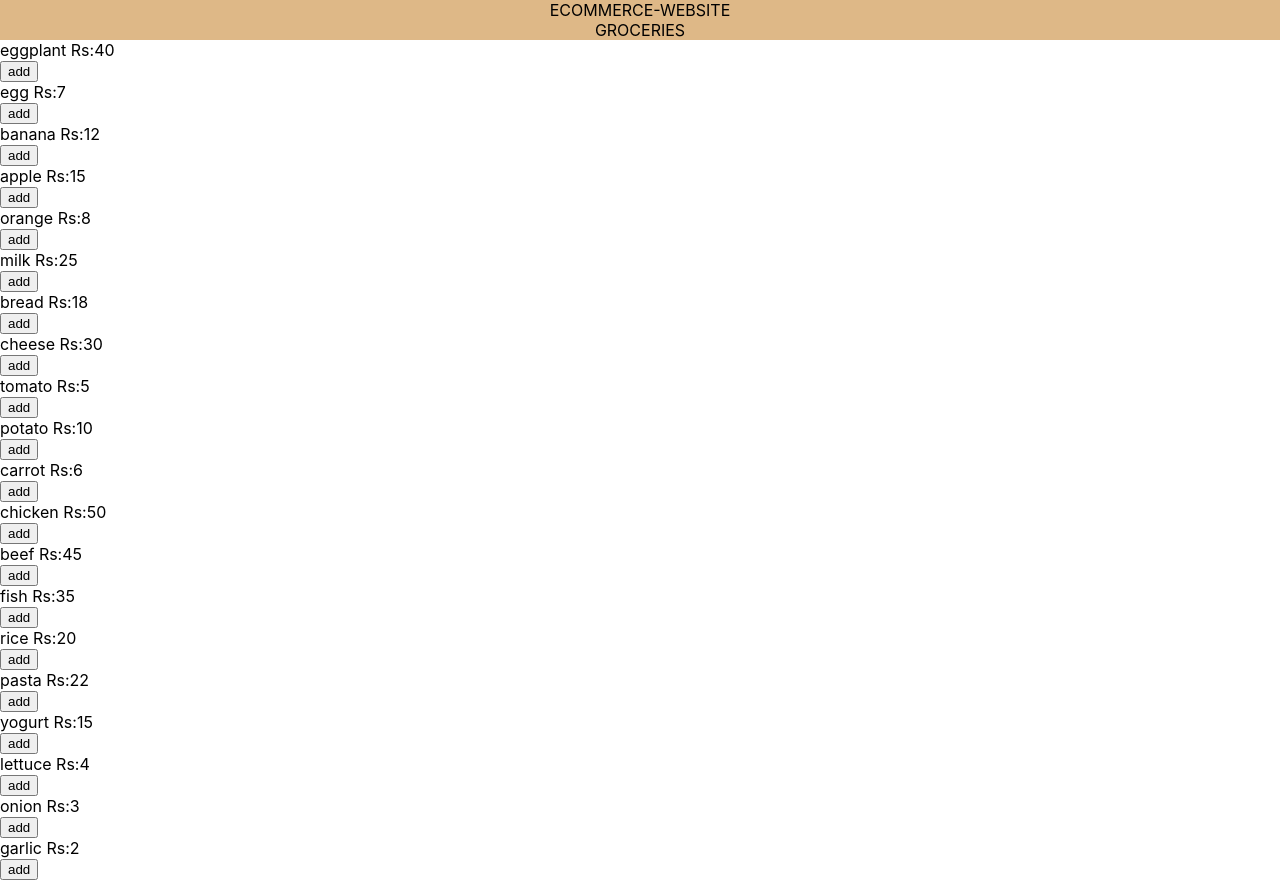
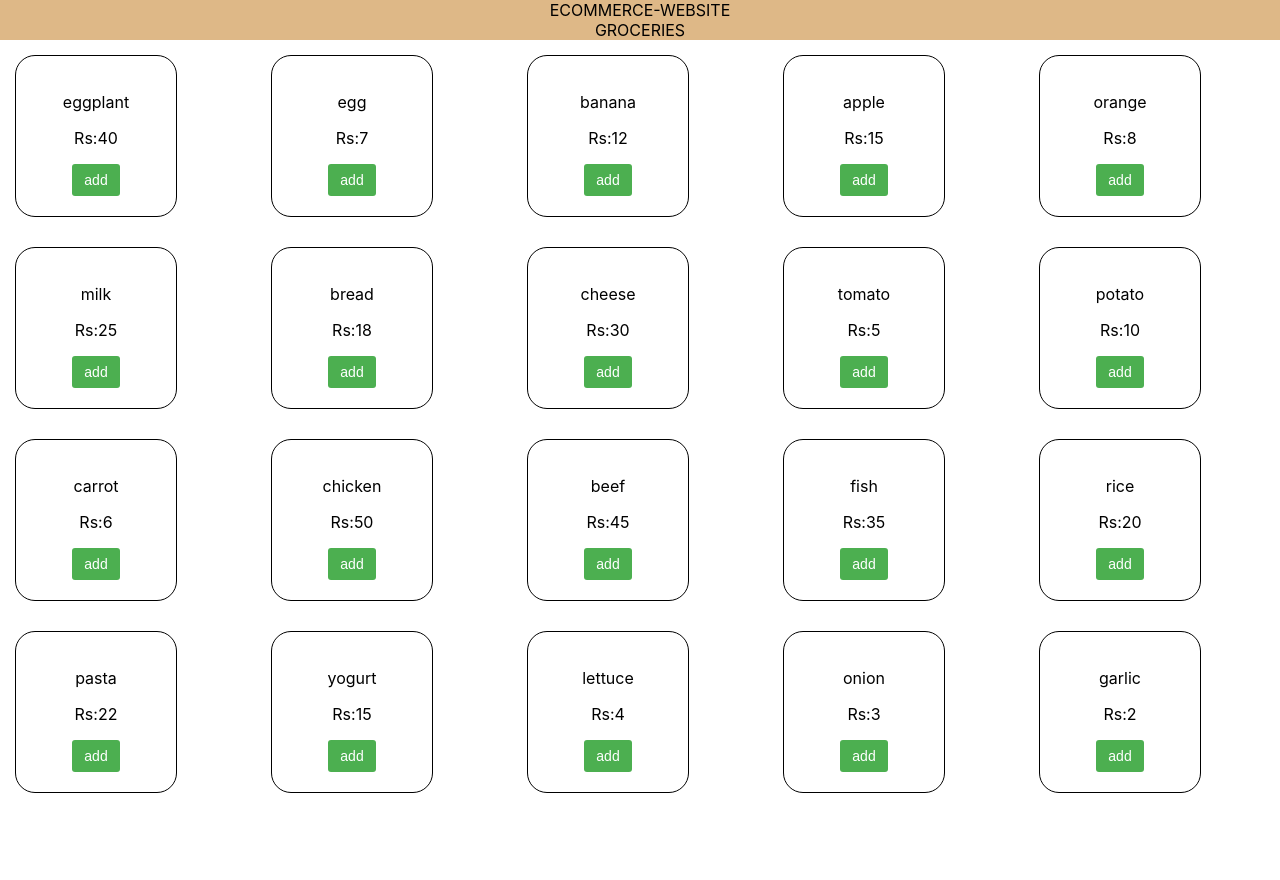
Before and after one commit to Shirshak-15/ecommerce, a React (Create React App) app: page /groceries in a window 1280 px wide. After the commit the page ends 808 px from the top, so only its background shows below. Built offline with nearby package versions, Linux system fonts and the light colour scheme.

Commit message:
the styling of groceries page has been done

```diff
--- a/src/App.css
+++ b/src/App.css
@@ -61,3 +61,44 @@
 text-align: center;
 background-color:burlywood;
 }
+
+.itemcard{
+ height: 120px;
+ width: 120px;
+ border: black solid;
+ border-radius: 20px;
+ border-width: 1px;
+ padding: 20px;
+ margin: 15px;
+ text-align: center;
+}
+
+
+
+
+.itempage{
+
+  display: grid;
+  grid-template-columns: repeat(5, 1fr);
+
+
+
+}
+
+.itembutton
+{
+  background-color: #4CAF50;
+  color: white;
+  border: none;
+  padding: 8px 12px;
+  text-align: center;
+  text-decoration: none;
+  display: inline-block;
+  font-size: 14px;
+  cursor: pointer;
+  border-radius: 3px
+}
+
+.itembutton:hover {
+  background-color: #45a049;
+}
--- a/src/Groceries.js
+++ b/src/Groceries.js
@@ -4,20 +4,21 @@ import React from 'react';
 const Groceries = (props) => {
     const handleclick = (newitem) => {
         props.setcart(previtem=>[...previtem, newitem]);
+
     }
 
     return (
         <div>
         <div className="centerDiv">GROCERIES</div>
 
-        {props.list.map((e)=>{ return<div key={e.name}>
-            <div>{e.name} Rs:{e.price}</div>
+        <div className='itempage'>{props.list.map((e)=>{ return<div className='itemcard'  key={e.name} >
+            <p>{e.name}</p><p>Rs:{e.price}</p>
 
-            <button onClick={() => handleclick({ name:`${e.name}` , price: `${e.price}` })}>add</button>
+            <button className='itembutton' onClick={() => handleclick({ name:`${e.name}` , price: `${e.price}` })}>add</button>
 
-            </div>
+               </div>
 
-        })}
+        })}</div>
 
             {console.log(props.cart)}
         </div>
```
